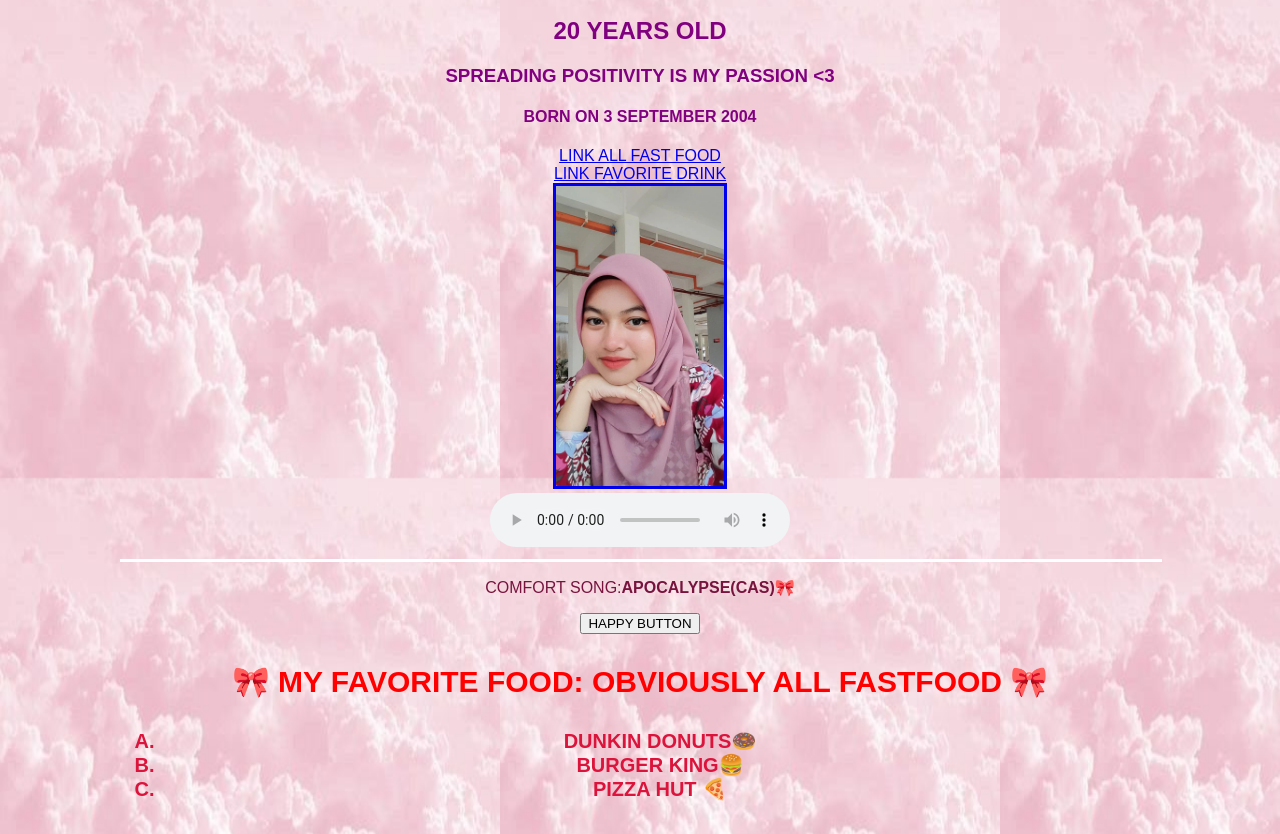
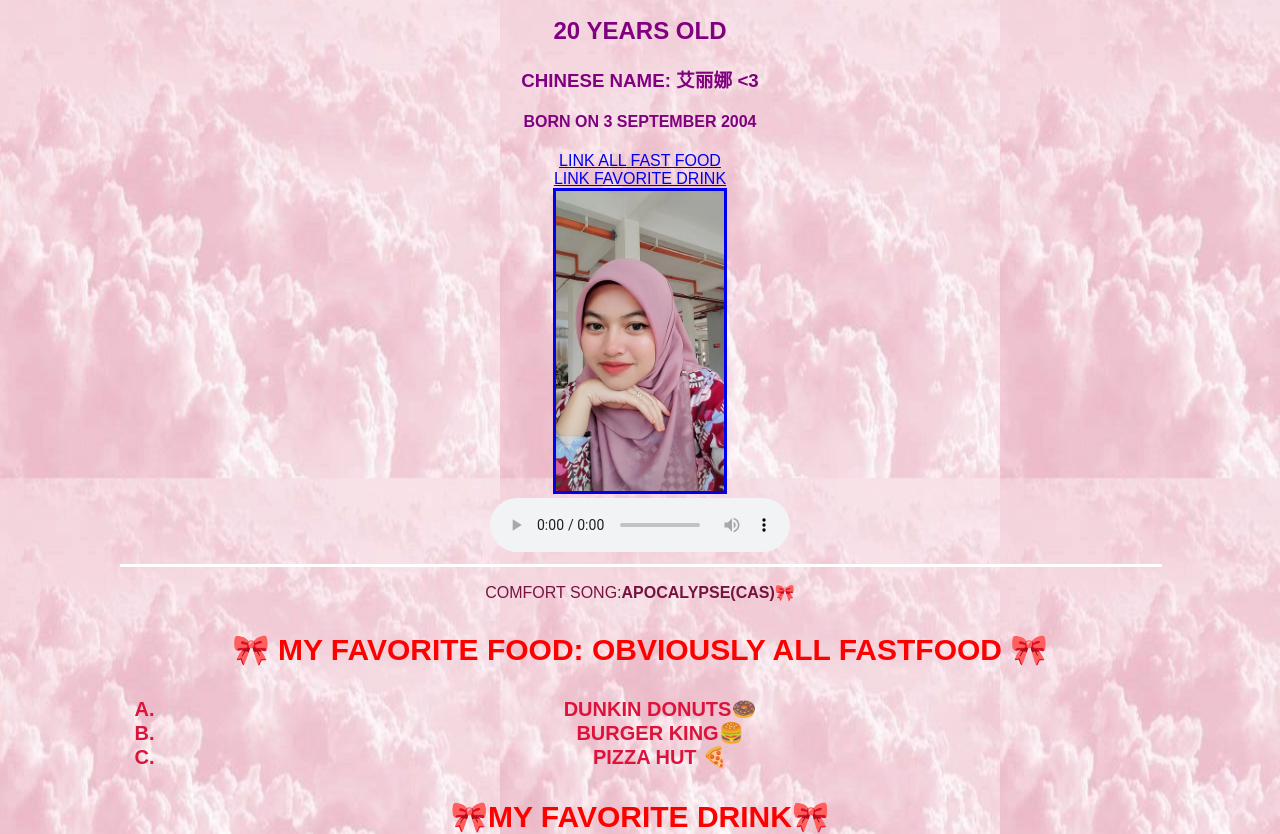
Before and after one commit to erdinahaflin/Erdina, a plain HTML site: page erdina haflin.html in a window 1280 px wide. Shown: the part 522-1356 px from the top of the page. Drawn offline with Linux system fonts and the light colour scheme.

Commit message:
erdina haflin.html

```diff
--- a/erdina haflin.html
+++ b/erdina haflin.html
@@ -93,7 +93,7 @@ HOPE YOU GUYS HAVING AN AMAZING DAY TODAY!!!
 
 <marquee> <h1 style="color:Crimson;">&#128663;&#128168;&#128168ERDINA HAFLIN ELIAS &#128168;&#128168</h1></marquee>
  <h2 style="color:purple;">20 YEARS OLD</h2>
- <h3 style= "color: purple;">SPREADING POSITIVITY IS MY PASSION <3</h3>
+ <h3 style= "color: purple;">CHINESE NAME: 艾丽娜 <3</h3>
  <h4 style="color:purple;">BORN ON 3 SEPTEMBER 2004</h4>
 
 
@@ -116,7 +116,6 @@ HOPE YOU GUYS HAVING AN AMAZING DAY TODAY!!!
 
 <p style = "color:rgb(119, 19, 61);">COMFORT SONG:<b>APOCALYPSE(CAS)&#x1F380<b></p>
 
-  <button class="btn happy">HAPPY BUTTON</button>
 
 <p style= "font-size:30px;color:red; id="food">&#x1F380 MY FAVORITE FOOD: OBVIOUSLY ALL FASTFOOD &#x1F380</p>
 <ol type="A">
```
